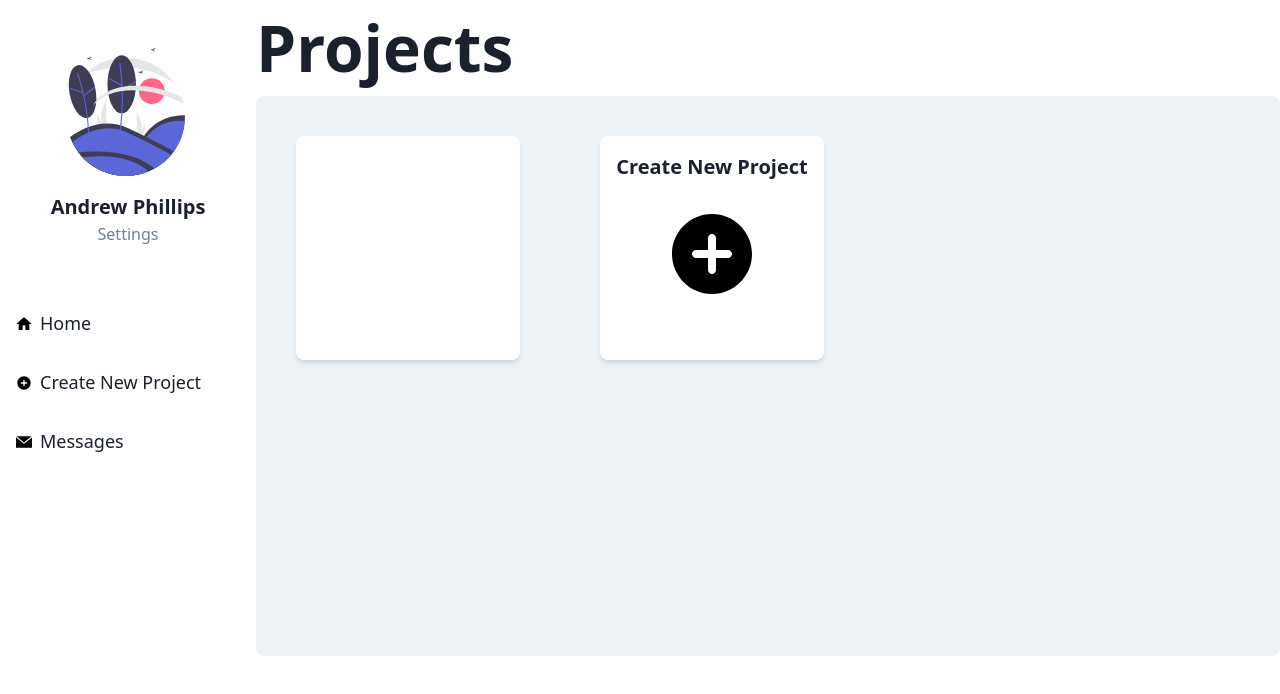
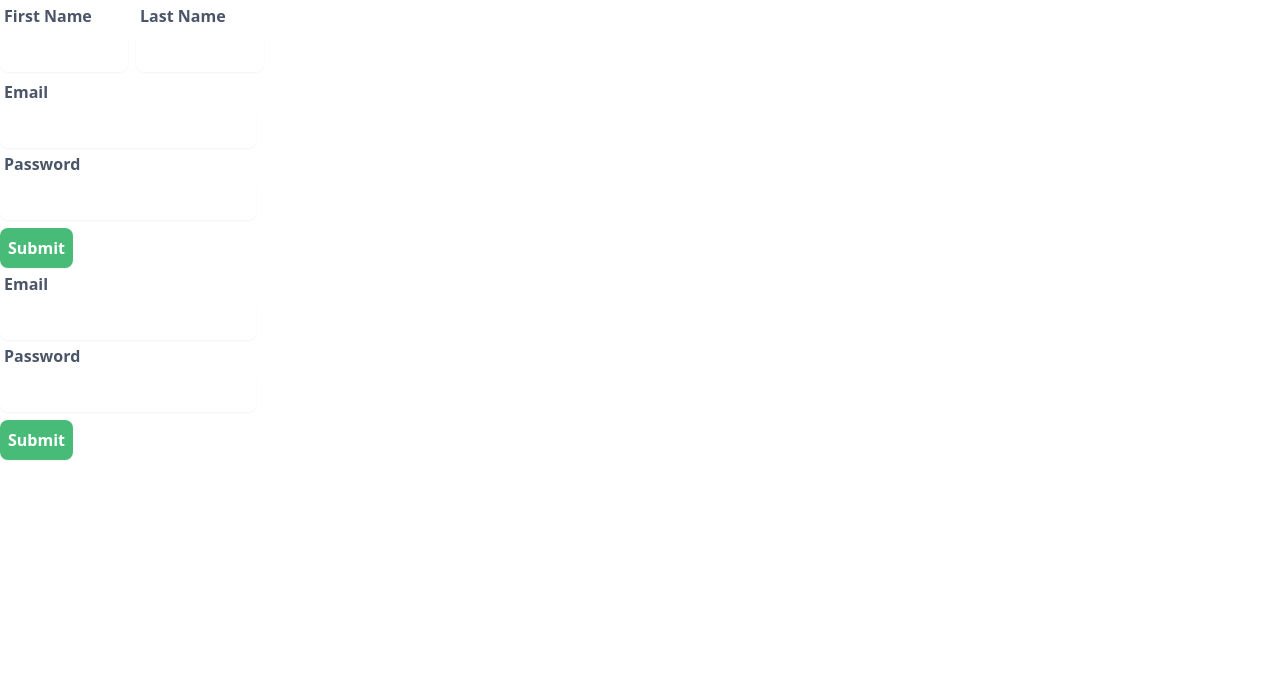
Before and after one commit to jaydenkwright/project-planner, a React (Create React App) app in the folder client/: page / in a window 1280 px wide. Shown: the top 694 px of the page. Built offline with nearby package versions, Linux system fonts and the light colour scheme; no server answers.

Commit message:
isLoggedIn() function will determine weather is a user is logged and will set the loggedIn state accordingly

```diff
--- a/client/src/App.tsx
+++ b/client/src/App.tsx
@@ -1,4 +1,4 @@
-import React, { useState } from 'react';
+import React, { useState, useEffect } from 'react';
 import Sidebar from './components/Sidebar'
 import Projects from './components/Projects'
 import CreateProject from './components/CreateProject'
@@ -7,6 +7,7 @@ import Project from './components/Project'
 import Phase from './components/Phase'
 import Registration from './components/Registration'
 import Login from './components/Login'
+import axios from 'axios'
 import {
   BrowserRouter as Router,
   Switch,
@@ -14,7 +15,20 @@ import {
 } from "react-router-dom";
 
 function App() {
-  const [loggedIn, setLoggedIn] = useState(true)
+  const [loggedIn, setLoggedIn] = useState<boolean>()
+  useEffect(() => {
+    const isLoggedIn = async () => {
+      try{
+        const res = await axios.get('http://localhost:5000/isLoggedIn', { withCredentials: true })
+        console.log(res)
+        setLoggedIn(true)
+      }catch(err){
+        setLoggedIn(false)
+        console.log(err)
+      }
+    }
+    isLoggedIn()
+  }, [])
 
   return (
     <div className="App">
@@ -43,16 +57,16 @@ function App() {
           </Router>
         </div>
       </div>
-      : <Router>
+      : loggedIn === false ? <Router>
           <Switch>
-            <Route path='/register'>
+            <Route path='/'>
               <Registration />
+              <Login />
             </Route>
             <Route path='/login'>
-              <Login />
             </Route>
           </Switch>
-        </Router>}
+        </Router> : 'loading'}
     </div>
   );
 }
```
